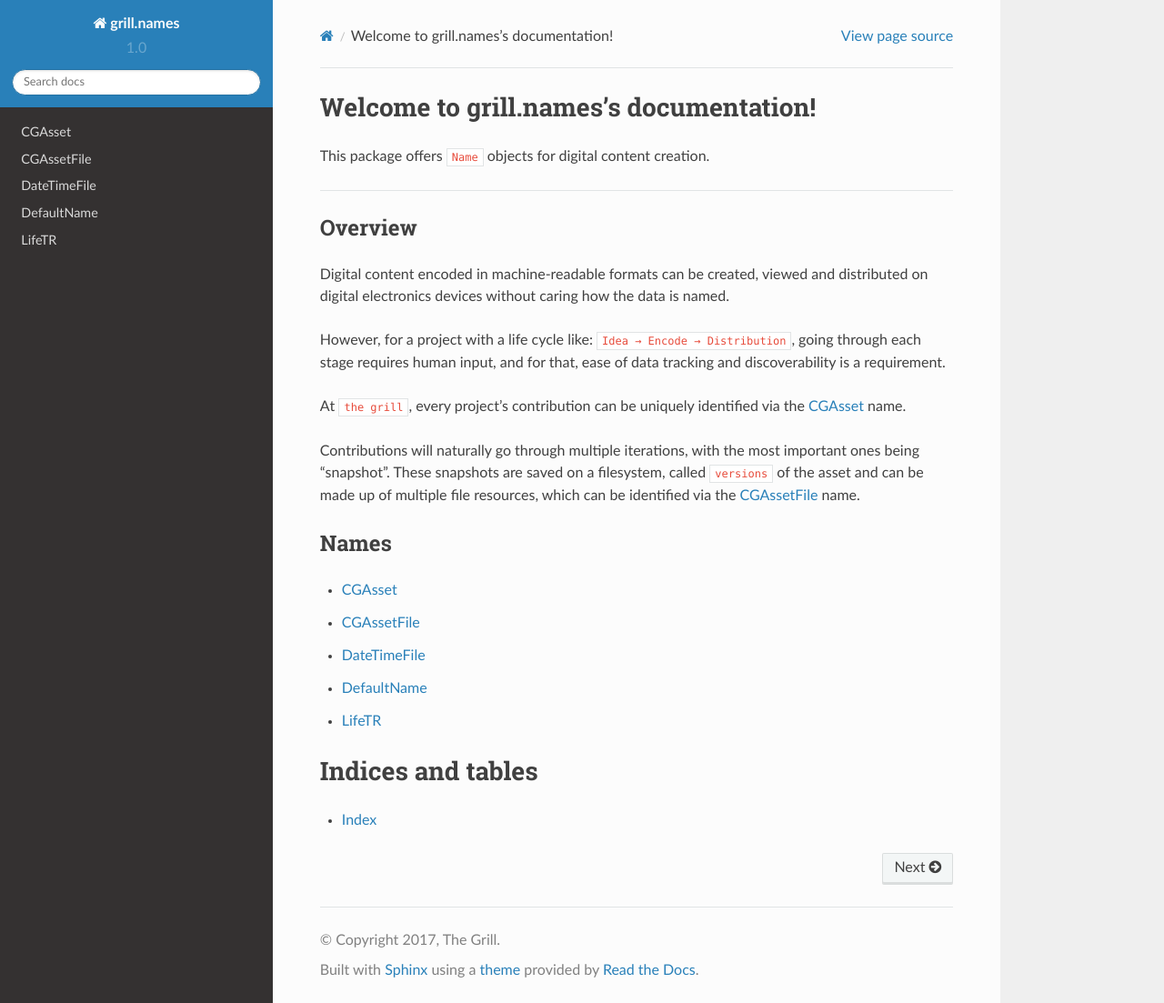
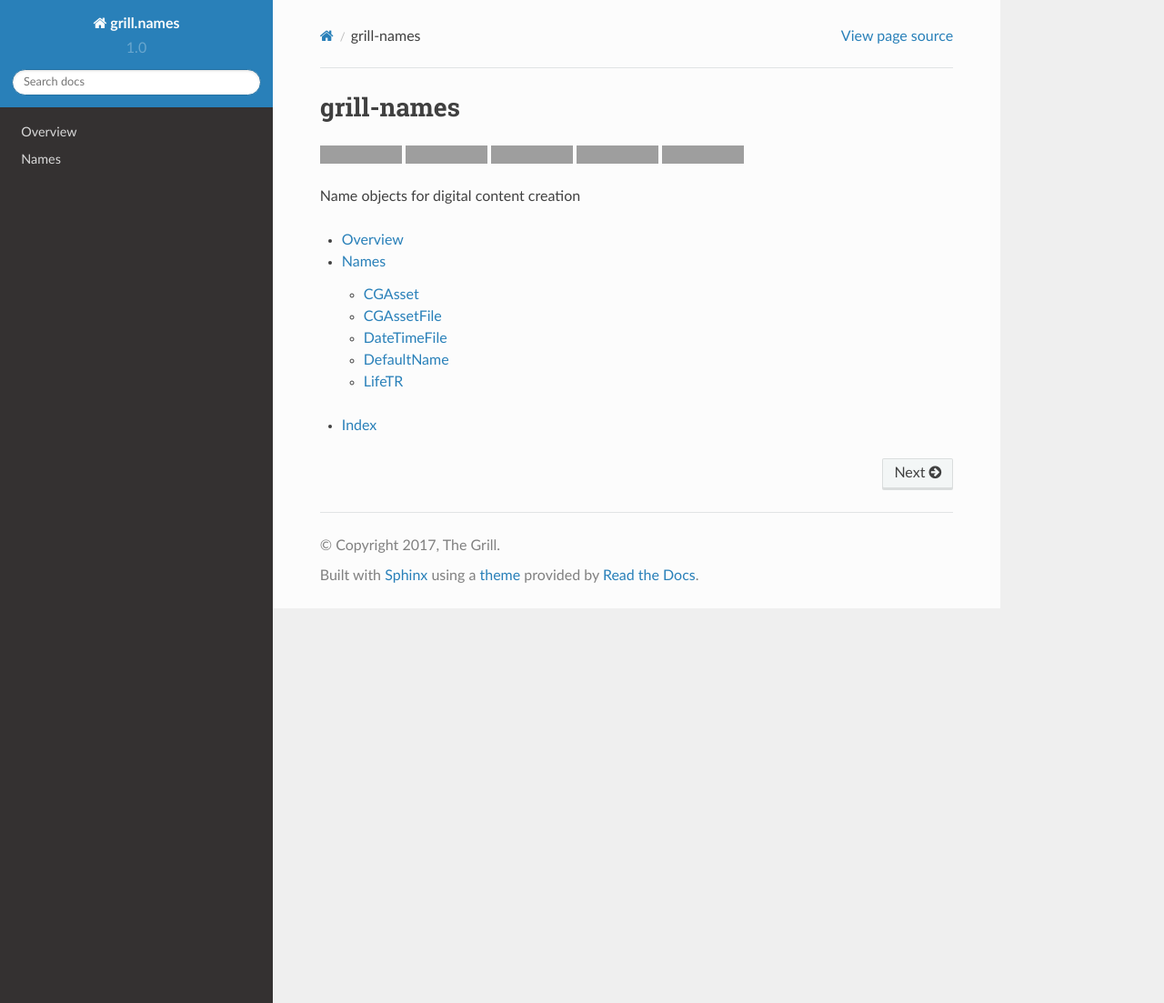
Before and after one commit to thegrill/grill-names, a Sphinx documentation site: the page built from docs/source/index.rst, in a window 1280 px wide and 1103 px high. Shown: the whole window at 91% size. Built offline with Sphinx 7.4.7 and the Read the Docs theme 2.0.0, drawn with Linux system fonts in a browser that asks for light colours; grey boxes are pictures that could not be loaded.

```diff
--- a/README.md
+++ b/README.md
@@ -1,5 +1,4 @@
 # grill-names
-Name objects for digital content creation
 
 [![Build Status](https://travis-ci.org/thegrill/grill-names.svg?branch=master)](https://travis-ci.org/thegrill/grill-names)
 [![Coverage Status](https://coveralls.io/repos/github/thegrill/grill-names/badge.svg)](https://coveralls.io/github/thegrill/grill-names)
@@ -7,4 +6,4 @@ Name objects for digital content creation
 [![PyPI version](https://badge.fury.io/py/grill-names.svg)](https://badge.fury.io/py/grill-names)
 [![PyPI](https://img.shields.io/pypi/pyversions/grill-names.svg)](https://pypi.python.org/pypi/grill-names)
 
-[Read the Docs](http://grill-names.readthedocs.io)
+Name objects for digital content creation
--- a/docs/source/conf.py
+++ b/docs/source/conf.py
@@ -50,6 +50,7 @@ extensions = ['sphinx.ext.autodoc',
               'sphinx_toggleprompt',
               'sphinx_copybutton',
               'sphinx_togglebutton',
+              'm2r2',
               'sphinx_autodoc_typehints']
 
 # Offset to play well with copybutton
@@ -60,7 +61,7 @@ togglebutton_hint = " "
 # Add any paths that contain templates here, relative to this directory.
 templates_path = ['_templates']
 
-# graphviz_dot = r'B:\__appdata__\graphviz\bin\dot.exe'
+graphviz_dot = r'B:\__appdata__\graphviz\bin\dot.exe'
 # inheritance_graph_attrs = dict(rankdir="LR", size='"6.0, 8.0"',fontsize=14, ratio='compress')
 inheritance_graph_attrs = dict(rankdir="TB", bgcolor='transparent')
 
@@ -77,8 +78,7 @@ graphviz_output_format = 'svg'
 # The suffix(es) of source filenames.
 # You can specify multiple suffix as a list of string:
 #
-# source_suffix = ['.rst', '.md']
-source_suffix = '.rst'
+source_suffix = ['.rst', '.md']
 
 # The master toctree document.
 master_doc = 'index'
--- a/docs/source/index.rst
+++ b/docs/source/index.rst
@@ -3,37 +3,12 @@
    You can adapt this file completely to your liking, but it should at least
    contain the root `toctree` directive.
 
-Welcome to grill.names's documentation!
-=======================================
-
-This package offers ``Name`` objects for digital content creation.
-
-----
-
-Overview
---------
-
-Digital content encoded in machine-readable formats can be created, viewed and distributed on digital electronics devices without caring how the data is named.
-
-However, for a project with a life cycle like: ``Idea → Encode → Distribution``, going through each stage requires human input, and for that, ease of data tracking and discoverability is a requirement.
-
-At ``the grill``, every project's contribution can be uniquely identified via the :ref:`CGAsset` name.
-
-Contributions will naturally go through multiple iterations, with the most important ones being "snapshot". These snapshots are saved on a filesystem, called ``versions`` of the asset and can be made up of multiple file resources, which can be identified via the :ref:`CGAssetFile` name.
-
-Names
------
+.. mdinclude:: ../../README.md
 
 .. toctree::
-    :maxdepth: 2
+    :maxdepth: 4
 
-    CGAsset
-    CGAssetFile
-    DateTimeFile
-    DefaultName
-    LifeTR
-
-Indices and tables
-==================
+    overview
+    names
 
 * :ref:`genindex`
--- a/setup.cfg
+++ b/setup.cfg
@@ -23,4 +23,4 @@ include = grill.*
 grill.tokens.ids = *.cfg
 
 [options.extras_require]
-docs = sphinx_autodoc_typehints; sphinx_rtd_theme; sphinx-toggleprompt; sphinx-copybutton; sphinx-togglebutton
+docs = sphinx_autodoc_typehints; sphinx_rtd_theme; sphinx-toggleprompt; sphinx-copybutton; sphinx-togglebutton; m2r2
```
Also changed, not shown: docs/source/DefaultName.rst (deleted, +0 -17 lines), docs/source/LifeTR.rst (deleted, +0 -17 lines), docs/source/names.rst (added, +8 -0 lines), docs/source/names/CGAsset.rst (renamed from docs/source/CGAsset.rst, +1 -9 lines), docs/source/names/CGAssetFile.rst (renamed from docs/source/CGAssetFile.rst, +2 -5 lines), docs/source/names/DateTimeFile.rst (renamed from docs/source/DateTimeFile.rst, +2 -5 lines), docs/source/names/DefaultName.rst (added, +9 -0 lines), docs/source/names/LifeTR.rst (added, +9 -0 lines), docs/source/overview.rst (added, +10 -0 lines).
